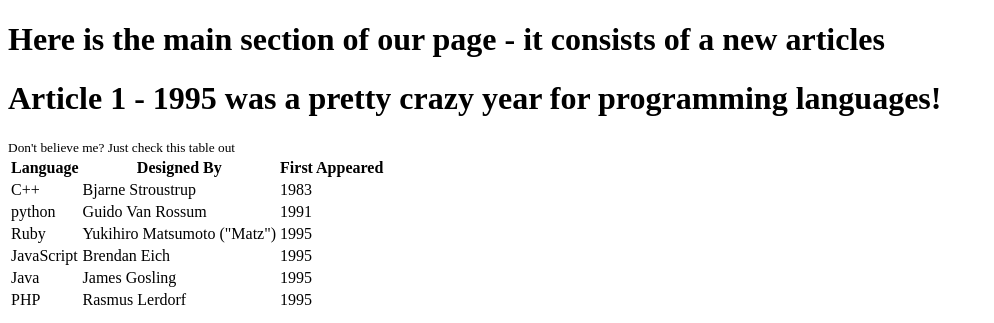
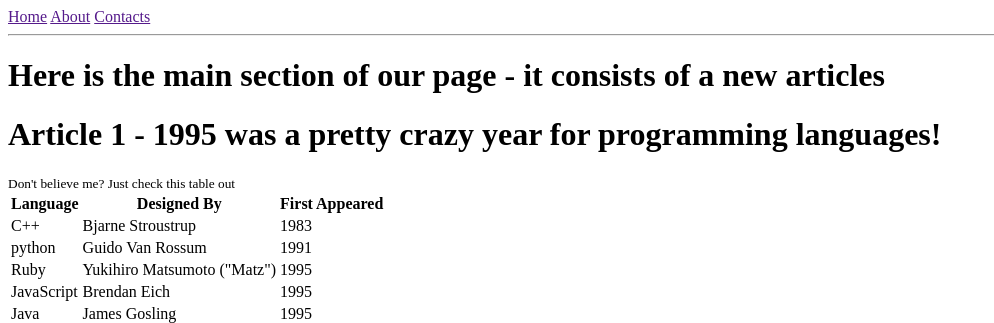
Before and after one commit to Deng-Bior/html_exercise, a plain HTML site: page index.html in a window 1280 px wide. Shown: the top 323 px of the page, without its empty margins (0-994 px from the left). Drawn offline with Linux system fonts and the light colour scheme.

Commit message:
Update index.html

```diff
--- a/index.html
+++ b/index.html
@@ -3,6 +3,14 @@
 <head>
     <title>Document</title>
 </head>
+    <header>
+        <nav>
+        <a href="">Home</a>
+        <a href="">About</a>
+        <a href="">Contacts</a>
+            <hr>
+        </nav>
+    </header>
 <body>
     <h1>Here is the main section of our page - it consists of a new articles</h1>
     <h1>Article 1 - 1995 was a pretty crazy year for programming languages!</h1>
```
